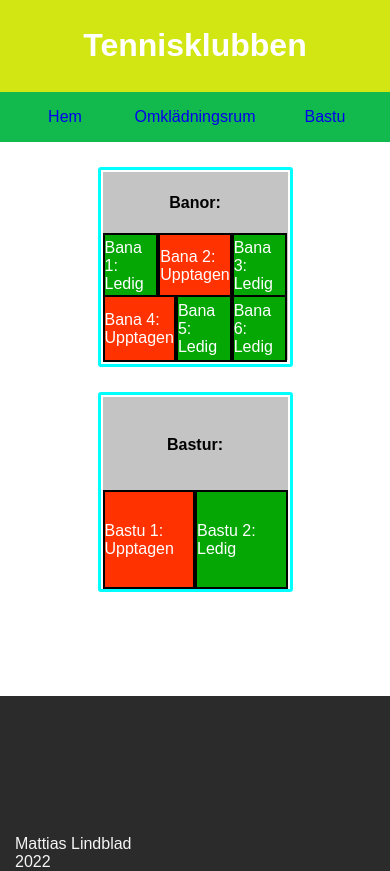
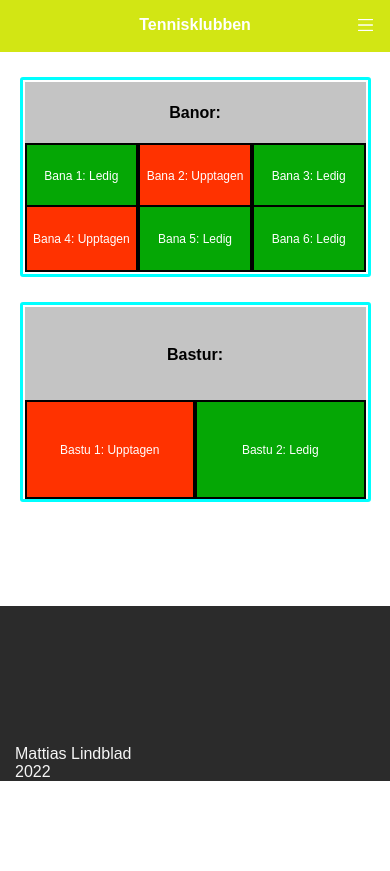
Before and after one commit to MattiasL2001/Tennis-Club, a plain HTML site: page index.html in a window 390 px wide. After the commit the page ends 844 px from the top, so only its background shows below. Drawn offline with Linux system fonts and the light colour scheme; a web font is replaced by a local one.

Commit message:
added responsive hamburger menu

```diff
--- a/CSS/styling.CSS
+++ b/CSS/styling.CSS
@@ -27,6 +27,27 @@ header h1 {
     color: white;
     display: flex;
     justify-content: center;
+}
+
+#hamburger {
+    position: absolute;
+    top: 0px;
+    right: 0px;
+    display: flex;
+    justify-content: center;
+    align-items: center;
+    width: 0;
+    height: 0;
+  }
+
+  #hamburger img {
+    display: none;
+  }
+
+#hamburger img:hover {
+    cursor: pointer;
+    filter: invert(100%);
+    transition: .5s;
 }
 
 body {
@@ -233,16 +254,7 @@ footer p {
     margin-left: 15px;
 }
 
-@media only screen and (max-width: 600px) {
-    #menu-icon {
-        display: flex;
-        width: 37px;
-        height: 22px;
-        margin-right: 20px;
-    }
-  }
-
-  @media only screen and (max-width: 950px) {
+  @media only screen and (max-width: 1000px) {
       .item {
         flex-basis: calc(100% / 2);
       }
@@ -252,7 +264,74 @@ footer p {
         width: calc(350px * 0.65);
         margin-top: 25px;
       }
+
+      header {
+        display: flex;
+        justify-content: center;
+        height: 50px;
+      }
+
+      header h1 {
+        width: 60%;
+      }
+
+      nav {
+        display: none;
+      }
+
+      .nav-links {
+        display: none;
+      }
+
+      #banor table tr td, #bastu table tr td {
+        font-size: 14px;
+    }
+
+    #hamburger {
+        width: 50px;
+        height: 50px;
+      }
+
+      #hamburger img {
+        display: flex;
+        width: 25px;
+        height: 20px;
+      }
 }
+
+@media only screen and (max-width: 850px) {
+    #banor table tr td, #bastu table tr td {
+        font-size: 12px;
+    }
+}
+
+@media only screen and (max-width: 750px) {
+
+    #banor table, #bastu table {
+        width: 60%;
+    }
+
+    #banor table tr td, #bastu table tr td {
+        font-size: 12px;
+    }
+  }
+
+  @media only screen and (max-width: 600px) {
+    #menu-icon {
+        display: flex;
+        width: 37px;
+        height: 22px;
+        margin-right: 20px;
+    }
+
+    header h1 {
+        font-size: 24px;
+    }
+
+    #banor table, #bastu table {
+        width: 75%;
+    }
+  }
 
 @media only screen and (max-width: 599px) {
     .item {
@@ -264,9 +343,23 @@ footer p {
       width: calc(350px * 1);
       margin-top: 25px;
     }
+
+    #banor table, #bastu table {
+        width: 90%;
+    }
 }
 
 @media only screen and (max-width: 500px) {
+    header h1 {
+        font-size: 16px;
+    }
 
+    #hamburger {
+        width: 50px;
+    }
 
+    #hamburger img {
+        width: 15px;
+        height: 12px;
+    }
 }
--- a/Scripts/index.js
+++ b/Scripts/index.js
@@ -5,53 +5,70 @@ banor = [
     "upptagen",
     "ledig",
     "ledig"
-];
+]
 
 bastur = [
     "upptagen",
     "ledig"
-];
+]
 
-localStorage.setItem("banor", JSON.stringify(banor));
-localStorage.setItem("bastur", JSON.stringify(bastur));
+let isClicked = false
+const menu = document.querySelectorAll("#hamburger img")[0]
 
-const banorElement = document.querySelectorAll(".tableData td");
-console.log(banorElement);
+menu.onclick = function() {
+    if (isClicked) {
+        document.querySelector("nav").style.display = "none"
+        document.querySelector(".nav-links").style.display = "none"
+        isClicked = false
+    }
+    else {
+        console.log("gdrgj")
+        document.querySelector("nav").style.display = "inline"
+        document.querySelector(".nav-links").style.display = "inline"
+        isClicked = true
+    }
+}
+
+localStorage.setItem("banor", JSON.stringify(banor))
+localStorage.setItem("bastur", JSON.stringify(bastur))
+
+const banorElement = document.querySelectorAll(".tableData td")
+console.log(banorElement)
 
 for (let i = 0; i < banor.length + bastur.length; i++) {
 
     if (i < banor.length) {
         //Makes the first letter from the banor array capital, formatting purposes
-        banor[i] = banor[i].charAt(0).toUpperCase() + banor[i].slice(1);
+        banor[i] = banor[i].charAt(0).toUpperCase() + banor[i].slice(1)
 
-        banorElement[i].innerHTML = "Bana " + (i + 1) +": " + banor[i];
+        banorElement[i].innerHTML = "Bana " + (i + 1) +": " + banor[i]
     }
     else {
         //Makes the first letter from the bastu array capital, formatting purposes
-        bastur[i - banor.length] = bastur[i - banor.length].charAt(0).toUpperCase() + bastur[i - banor.length].slice(1);
-        banorElement[i].innerHTML = "Bastu " + (i + 1 - banor.length) + ": " + bastur[i - banor.length];
+        bastur[i - banor.length] = bastur[i - banor.length].charAt(0).toUpperCase() + bastur[i - banor.length].slice(1)
+        banorElement[i].innerHTML = "Bastu " + (i + 1 - banor.length) + ": " + bastur[i - banor.length]
     }
 
     if (banorElement[i].innerHTML.includes("Upptagen")) {
-        banorElement[i].style.backgroundColor = "rgb(255, 50, 0)";
+        banorElement[i].style.backgroundColor = "rgb(255, 50, 0)"
     }
     else {
-        banorElement[i].style.backgroundColor = "rgb(5, 167, 5)";
+        banorElement[i].style.backgroundColor = "rgb(5, 167, 5)"
     }
 }
 
 for (let i = 0; i < banorElement.length; i++) {
 
     if (banorElement[i].innerHTML.includes("Bana") && banorElement[i].innerHTML.includes("Ledig")) {
-        console.log("bana ledig");
+        console.log("bana ledig")
     }
     else if (banorElement[i].innerHTML.includes("Bana") && banorElement[i].innerHTML.includes("Upptagen")) {
-        console.log("bana upptagen");
+        console.log("bana upptagen")
     }
     if (banorElement[i].innerHTML.includes("Bastu") && banorElement[i].innerHTML.includes("Ledig")) {
-        console.log("bastu ledig");
+        console.log("bastu ledig")
     }
     else if (banorElement[i].innerHTML.includes("Bastu") && banorElement[i].innerHTML.includes("Upptagen")) {
-        console.log("bastu upptagen");
+        console.log("bastu upptagen")
     }
 }
--- a/index.html
+++ b/index.html
@@ -14,6 +14,10 @@
         <h1>Tennisklubben</h1>
     </header>
 
+    <div id="hamburger">
+        <img src="/img/menu-icon.png" alt="">
+    </div>
+
     <nav>
         <ul class="nav-links">
             <div class="nav-link">
@@ -27,6 +31,8 @@
             </div>
         </ul>
     </nav>
+
+
 
     <div id="tables">
         <div id="banor">
```
Also changed, not shown: Scripts/bastu.js (+23 -6 lines), Scripts/omkl.js (+23 -6 lines), bastu.html (+4 -0 lines), omkl.html (+4 -0 lines), img/menu-icon.png (added).
